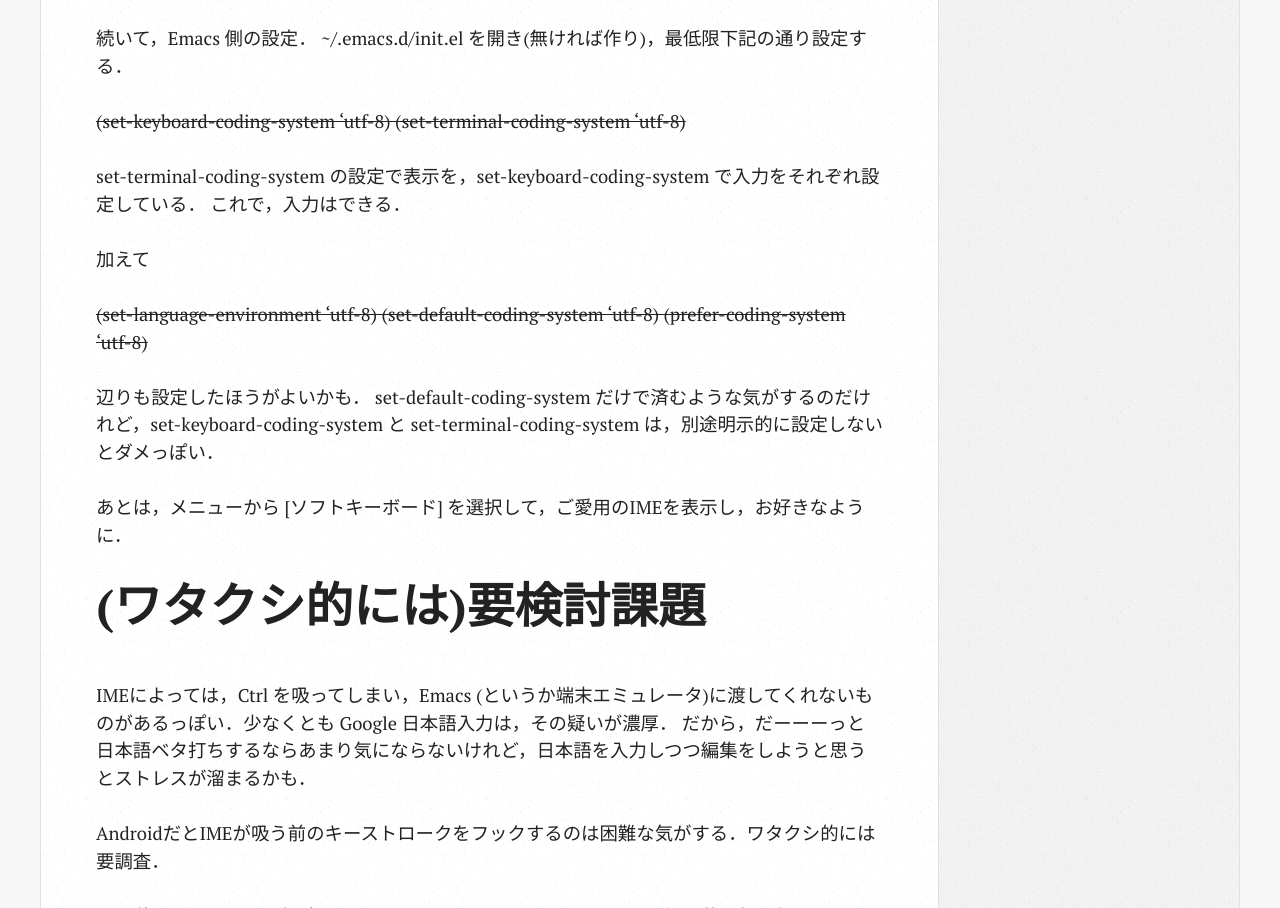
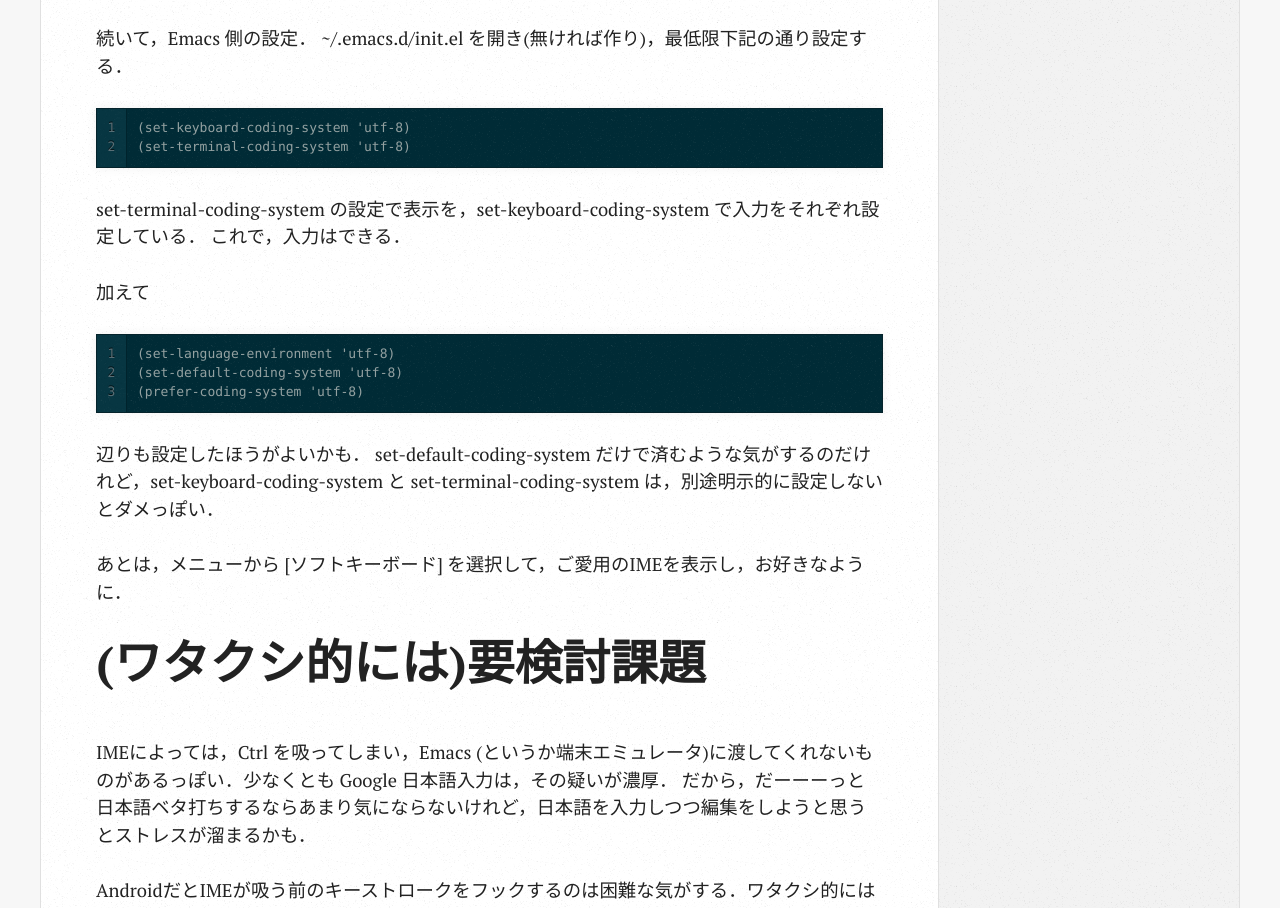
Before and after one commit to digideskio/monaka.github.io, a plain HTML site: page blog/2012/12/24/android-emacs/index.html in a window 1280 px wide. Shown: the part 1560-2468 px from the top of the page. Drawn offline with Linux system fonts and the light colour scheme.

Commit message:
Site updated at 2013-04-24 18:24:38 UTC

```diff
--- a/blog/2012/12/24/android-emacs/index.html
+++ b/blog/2012/12/24/android-emacs/index.html
@@ -127,21 +127,24 @@
 <p>続いて，Emacs 側の設定．
 ~/.emacs.d/init.el を開き(無ければ作り)，最低限下記の通り設定する．</p>
 
-<p><del>
-(set-keyboard-coding-system &#8216;utf-8)
-(set-terminal-coding-system &#8216;utf-8)
-</del></p>
+<figure class='code'><div class="highlight"><table><tr><td class="gutter"><pre class="line-numbers"><span class='line-number'>1</span>
+<span class='line-number'>2</span>
+</pre></td><td class='code'><pre><code class=''><span class='line'>(set-keyboard-coding-system 'utf-8)
+</span><span class='line'>(set-terminal-coding-system 'utf-8)</span></code></pre></td></tr></table></div></figure>
+
 
 <p>set-terminal-coding-system の設定で表示を，set-keyboard-coding-system で入力をそれぞれ設定している．
 これで，入力はできる．</p>
 
 <p>加えて</p>
 
-<p><del>
-(set-language-environment &#8216;utf-8)
-(set-default-coding-system &#8216;utf-8)
-(prefer-coding-system &#8216;utf-8)
-</del></p>
+<figure class='code'><div class="highlight"><table><tr><td class="gutter"><pre class="line-numbers"><span class='line-number'>1</span>
+<span class='line-number'>2</span>
+<span class='line-number'>3</span>
+</pre></td><td class='code'><pre><code class=''><span class='line'>(set-language-environment 'utf-8)
+</span><span class='line'>(set-default-coding-system 'utf-8)
+</span><span class='line'>(prefer-coding-system 'utf-8)</span></code></pre></td></tr></table></div></figure>
+
 
 <p>辺りも設定したほうがよいかも．
 set-default-coding-system だけで済むような気がするのだけれど，set-keyboard-coding-system と set-terminal-coding-system は，別途明示的に設定しないとダメっぽい．</p>
--- a/sitemap.xml
+++ b/sitemap.xml
@@ -30,7 +30,7 @@
     </url>
     <url>
         <loc>http://monaka.github.io/monaka/blog/2012/12/24/android-emacs/</loc>
-        <lastmod>2013-04-25T03:23:54+09:00</lastmod>
+        <lastmod>2013-04-25T03:24:12+09:00</lastmod>
     </url>
     <url>
         <loc>http://monaka.github.io/monaka/blog/2013/02/26/reboot/</loc>
@@ -38,7 +38,7 @@
     </url>
     <url>
         <loc>http://monaka.github.io/monaka/blog/archives/</loc>
-        <lastmod>2013-04-25T03:23:54+09:00</lastmod>
+        <lastmod>2013-04-25T03:24:12+09:00</lastmod>
     </url>
     <url>
         <loc>http://monaka.github.io/monaka/human-automaton/demo-douga/</loc>
@@ -50,7 +50,7 @@
     </url>
     <url>
         <loc>http://monaka.github.io/monaka/</loc>
-        <lastmod>2013-04-25T03:23:54+09:00</lastmod>
+        <lastmod>2013-04-25T03:24:12+09:00</lastmod>
     </url>
     <url>
         <loc>http://monaka.github.io/monaka/robots.txt</loc>
```
Also changed, not shown: atom.xml (+13 -10 lines), index.html (+12 -9 lines).
